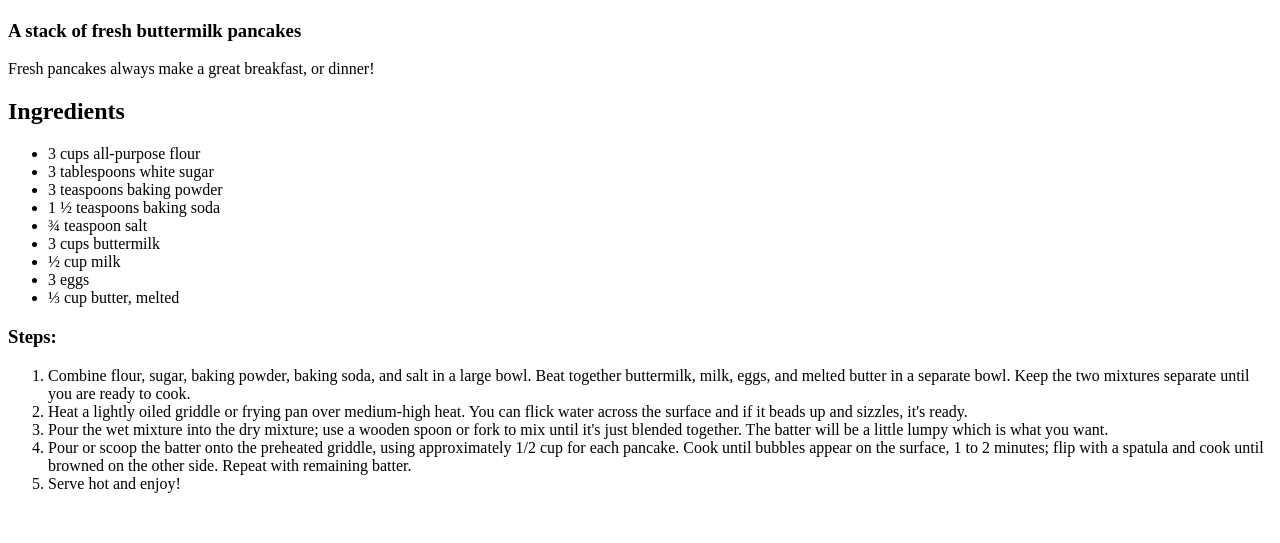
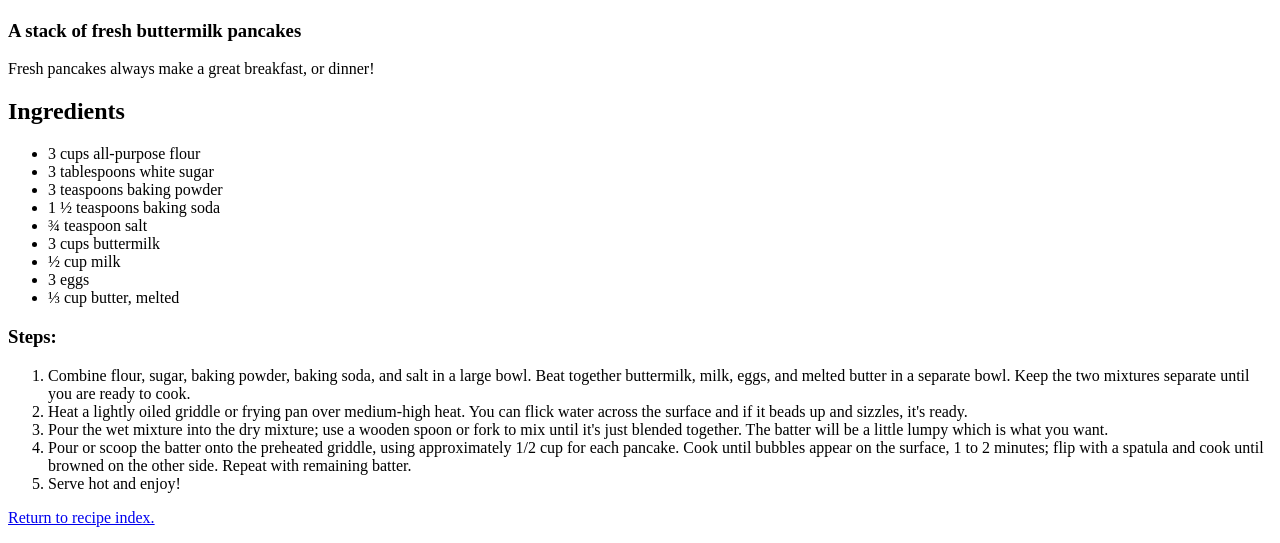
Before and after one commit to PlaidFlannel/odin-recipes, a plain HTML site: page recipes/buttermilk-pancakes.html in a window 1280 px wide. Shown: the part 393-936 px from the top of the page. Before the commit the page ends 902 px from the top, so only its background shows below. Drawn offline with Linux system fonts and the light colour scheme.

Commit message:
Add return to main page link to recipes

```diff
--- a/recipes/buttermilk-pancakes.html
+++ b/recipes/buttermilk-pancakes.html
@@ -30,5 +30,6 @@
         <li>Pour or scoop the batter onto the preheated griddle, using approximately 1/2 cup for each pancake. Cook until bubbles appear on the surface, 1 to 2 minutes; flip with a spatula and cook until browned on the other side. Repeat with remaining batter.</li>
         <li>Serve hot and enjoy!</li>
     </ol>
+    <p><a href="../index.html">Return to recipe index.</a></p>
 </body>
 </html>
```
Also changed, not shown: recipes/lasagna.html (+1 -0 lines), recipes/mac-and-cheese.html (+1 -0 lines).
